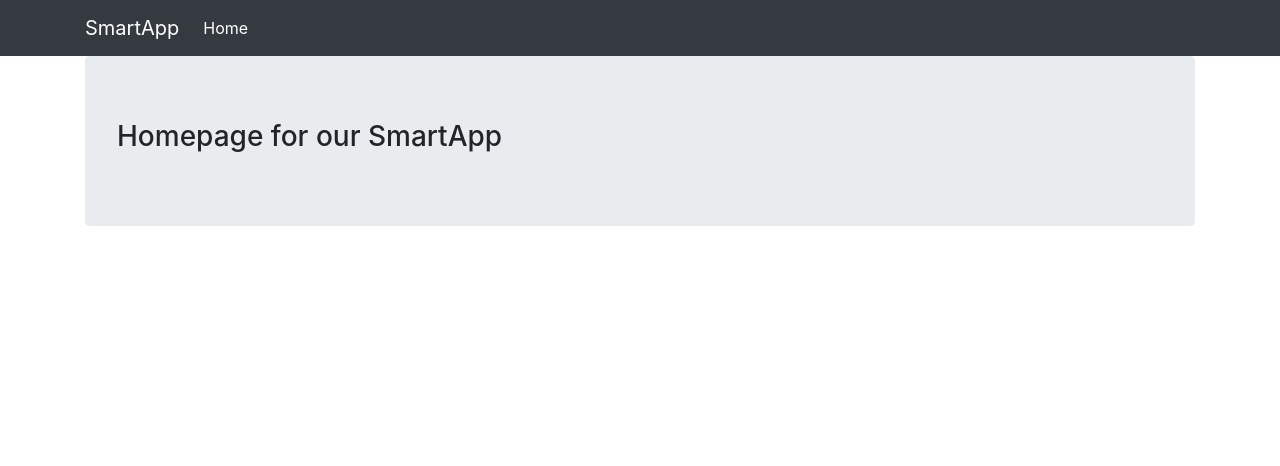
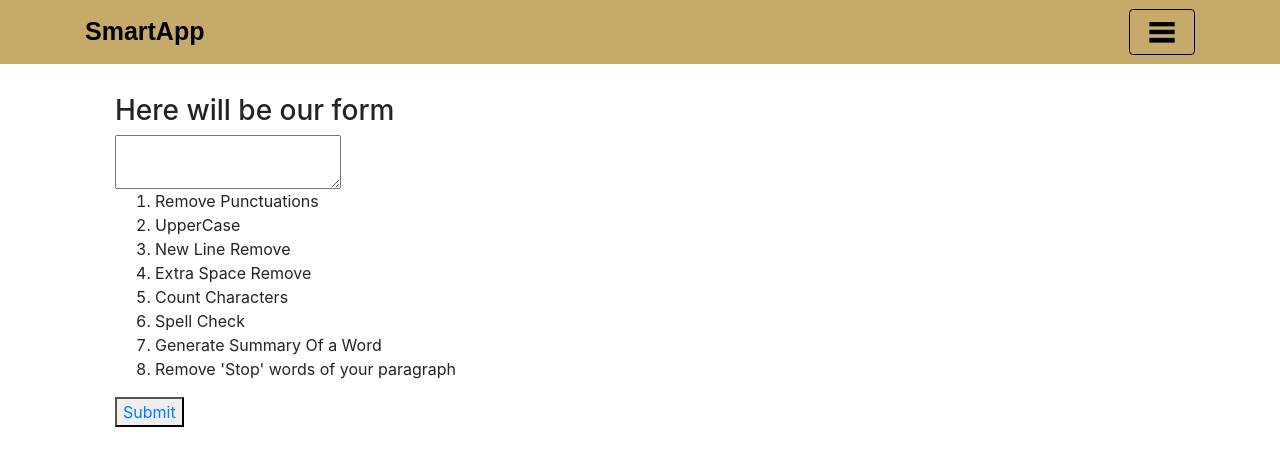
Before and after one commit to RSylla/SDA_FinalProject, a Django app: page / in a window 1280 px wide. Shown: the top 466 px of the page. Run offline with Django 4.2, Linux system fonts and the light colour scheme; some libraries are stand-ins or nearby versions.

Commit message:
UI tickets 1.00, 1.05 finished.
1. Added new HTML fles for Index and Guide page (templates).
2. Created static files for style and image (static).
3. Structured and styled the pages for final result.
4. Created sample views for later use.
5. Created url-s for the pages.

```diff
--- a/smartapp/smartapp/urls.py
+++ b/smartapp/smartapp/urls.py
@@ -15,9 +15,10 @@ Including another URLconf
 """
 from django.contrib import admin
 from django.urls import path
-from smarthub.views import homepage
+from smarthub.views import formView, guideView
 
 urlpatterns = [
     path('admin/', admin.site.urls),
-    path('', homepage, name='home'),
+    path('', formView, name='form'),#Raivo added this url for index(input form(
+    path('guide', guideView, name='guide'),#Raivo added this url for summary
 ]
--- /dev/null
+++ b/smartapp/smarthub/static/base.css
@@ -0,0 +1,31 @@
+body {
+    background-color: #ffffff;
+}
+
+.navbar {
+    background-color: #c6aa69!important;
+}
+a.navbar-brand{
+    color: black!important;
+    font-weight: 600;
+    font-family: sans-serif;
+    font-size: 25px;
+}
+
+#toggle_button_border {
+    border: 1px;
+    border-style: solid;
+    border-color: black;
+}
+
+#back_link {
+    color: black;
+}
+
+#content_div {
+    /* border: 1px;
+    border-color: black;
+    border-style: solid; */
+    Margin: 20px;
+    padding: 10px;
+}
--- a/smartapp/smarthub/templates/base.html
+++ b/smartapp/smarthub/templates/base.html
@@ -4,42 +4,41 @@
     <meta name="viewport" content="width=device-width, initial-scale=1">
     <title>SmartApp</title>
     <link rel="stylesheet" href="https://stackpath.bootstrapcdn.com/bootstrap/4.2.1/css/bootstrap.min.css" integrity="sha384-GJzZqFGwb1QTTN6wy59ffF1BuGJpLSa9DkKMp0DgiMDm4iYMj70gZWKYbI706tWS" crossorigin="anonymous">
+    {% load static %}
+    <link rel="stylesheet" href="{% static 'base.css' %}">
     <script src="https://code.jquery.com/jquery-3.3.1.slim.min.js" integrity="sha384-q8i/X+965DzO0rT7abK41JStQIAqVgRVzpbzo5smXKp4YfRvH+8abtTE1Pi6jizo" crossorigin="anonymous"></script>
     <script src="https://cdnjs.cloudflare.com/ajax/libs/popper.js/1.14.6/umd/popper.min.js" integrity="sha384-wHAiFfRlMFy6i5SRaxvfOCifBUQy1xHdJ/yoi7FRNXMRBu5WHdZYu1hA6ZOblgut" crossorigin="anonymous"></script>
     <script src="https://stackpath.bootstrapcdn.com/bootstrap/4.2.1/js/bootstrap.min.js" integrity="sha384-B0UglyR+jN6CkvvICOB2joaf5I4l3gm9GU6Hc1og6Ls7i6U/mkkaduKaBhlAXv9k" crossorigin="anonymous"></script>
   </head>
-
+<!--  Raivo created this is base html file with base styling from static files-->
+<!--  Also created static folder to set up static files like CSS and image files.-->
   <body>
-    <nav class="navbar navbar-expand-lg navbar-dark bg-dark">
+    <nav class="navbar navbar-dark bg-dark" id="navbar">
       <div class="container fixed">
         <a class="navbar-brand" href="/">SmartApp</a>
-        <button class="navbar-toggler" type="button" data-toggle="collapse" data-target="#navbarNavAltMarkup">
-          <span class="navbar-toggler-icon"></span>
+        <button class="navbar-toggler" type="button" id="toggle_button_border" data-toggle="collapse" data-target="#navbarNavAltMarkup">
+            {% load static %}
+            <span id="toggle_button">
+                <img src="{% static 'threelines.png' %}">
+            </span>
         </button>
-
           <div class="collapse navbar-collapse" id="navbarNavAltMarkup">
           <div class="navbar-nav">
-<!--            {% for view in views_list %}-->
-<!--                <a class="nav-item nav-link active" href="{% url view %}">-->
-<!--                  {{ view.capitalize }}-->
-<!--                </a>-->
-<!--            {% endfor %}-->
-            <a class="nav-item nav-link active" href="{% url 'home' %}">
-              Home
-            </a>
-
+            <span>
+            <a class="nav-item nav-link active" id="back_link" href="{% url 'form' %}">
+              <b>Home</b></a>
+            </span>
           </div>
         </div>
       </div>
 
     </nav>
     <div class="container">
-      <div class="jumbotron">
-          <h3>Homepage for our SmartApp</h3>
+        <div id="content_div">
           {% block content %}
 
           {% endblock %}
-      </div>
+        </div>
     </div>
   </body>
 
--- /dev/null
+++ b/smartapp/smarthub/templates/index.html
@@ -0,0 +1,23 @@
+<!--Raivo created Index.html for inputform with textarea.-->
+<!--Right now it contains sample text for visuality.-->
+
+{% extends "base.html"%}
+
+{% block content %}
+<h3>Here will be our form</h3>
+<textarea></textarea>
+<ol>
+        <li>Remove Punctuations</li>
+        <li>UpperCase</li>
+        <li>New Line Remove</li>
+        <li>Extra Space Remove</li>
+        <li>Count Characters</li>
+        <li>Spell Check</li>
+        <li>Generate Summary Of a Word</li>
+        <li>Remove 'Stop' words of your paragraph</li>
+    </ol>
+
+<button><a href="/guide">Submit</a></button>
+
+
+{% endblock %}
--- a/smartapp/smarthub/views.py
+++ b/smartapp/smarthub/views.py
@@ -1,5 +1,8 @@
 from django.shortcuts import render
+"""Raivo added 2 sampleviews for UI.
+Later it will be automatically generated by class FormView"""
+def formView(request):
+    return render(request, template_name='index.html')
 
-def homepage(request):
-
-    return render(request, template_name='base.html')
+def guideView(request):
+    return render(request, template_name='guide.html')
```
Also changed, not shown: smartapp/smarthub/templates/guide.html (added, +20 -0 lines), smartapp/smarthub/static/threelines.png (added), 1 other file.
